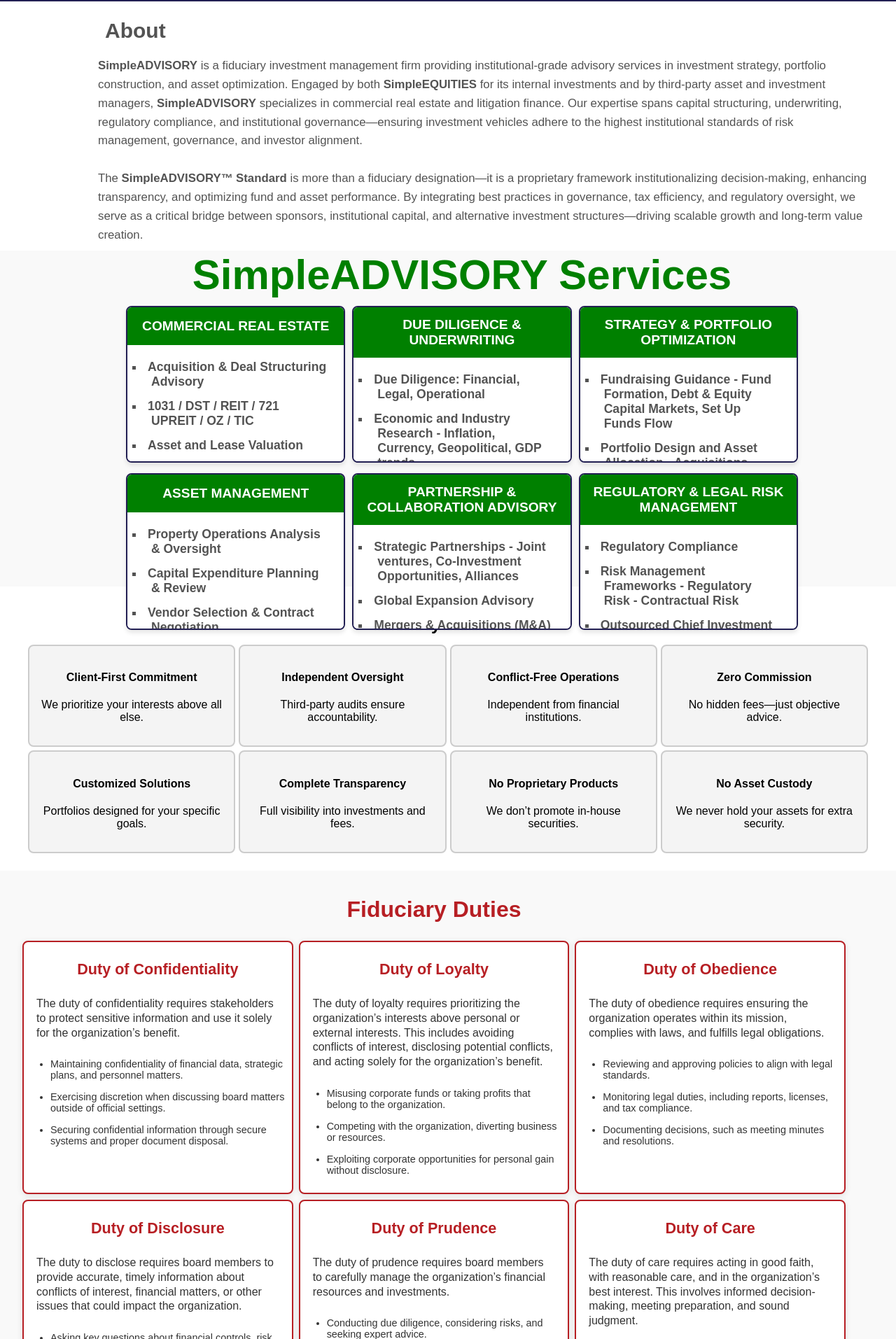
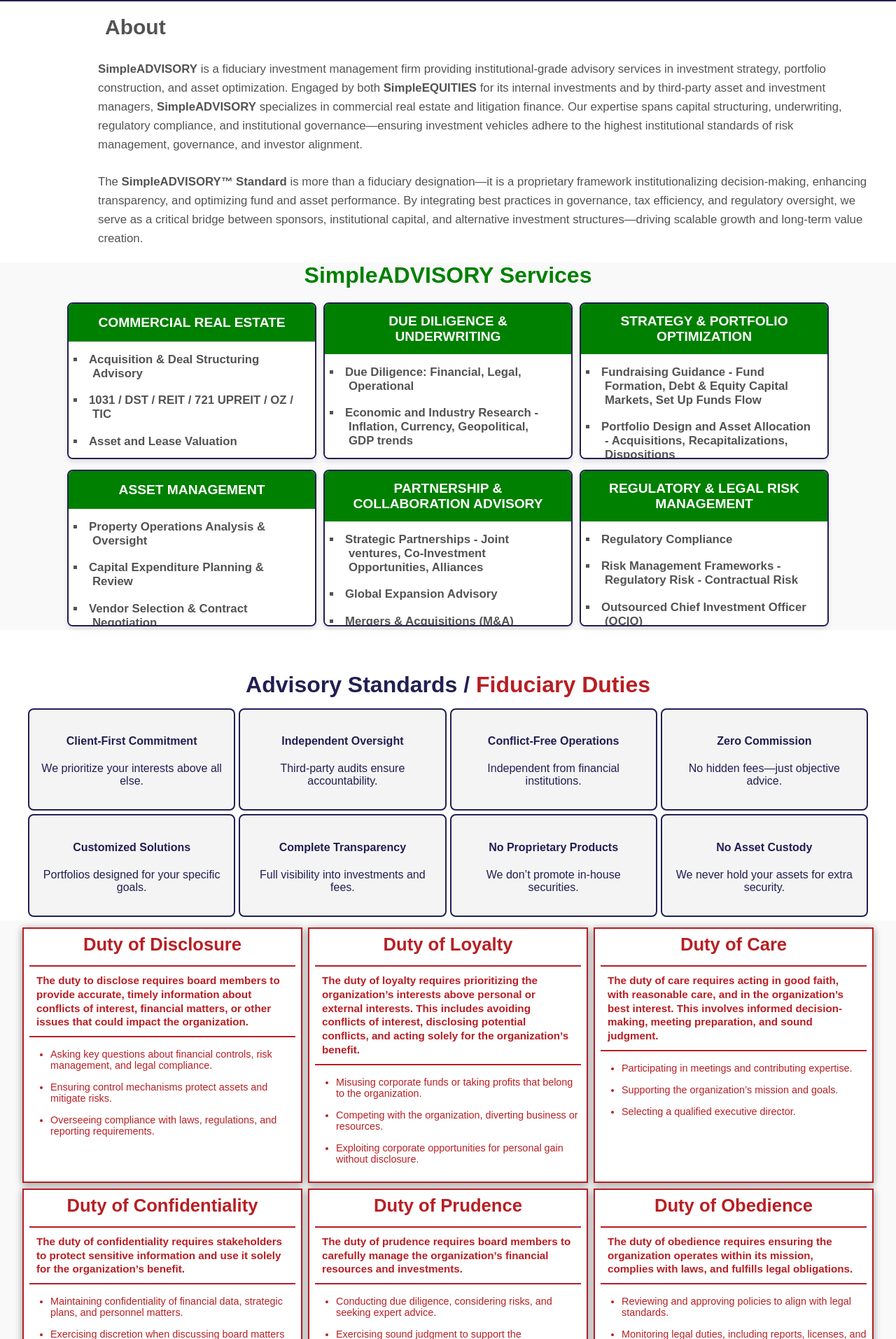
Before and after one commit to mnashed12/SimpleCiti, a Django app: page /SA/ in a window 1280 px wide. Shown: the part 800-2713 px from the top of the page at 70% size. Run offline with Django 5.2, Linux system fonts and the light colour scheme.

Commit message:
SA and homepage

```diff
--- a/HomePage/Templates/SA.html
+++ b/HomePage/Templates/SA.html
@@ -233,7 +233,8 @@ nav ul li:not(:first-child):not(:last-child) a:hover:after {
   font-size: 30px;
   color: #535353;
   margin-left: 150px;
-  margin-bottom: 0px;
+  margin-bottom: 10px;
+  margin-top: 20px;
 }
 .section-content p {
   font-size: 1.05em;
@@ -250,25 +251,25 @@ nav ul li:not(:first-child):not(:last-child) a:hover:after {
 .Offerings {
   padding: 0;
   background-color: #f9f9f9;
-  height: 60vh;
+  margin-bottom: 60px;
 }
 .container {
-  width: 75%;
+  width: 85%;
   margin: 0 auto;
-  transform: translateX(20px);
 }
 .container h2 {
-  font-size: 60px;
+  font-size: 2rem;
   text-align: center;
   color: green;
   margin: 0px;
-  margin-bottom: 10px;
+  margin-top: 20px;
+  margin-bottom: 20px;
 }
 .offering-row {
   display: flex;
   flex-wrap: wrap;
   gap: 10px;
-  justify-content: space-between;
+  justify-content: space-evenly;
 }
 .first-row .offering-card {
   flex: 1 1 32%;
@@ -317,14 +318,14 @@ nav ul li:not(:first-child):not(:last-child) a:hover:after {
   padding-left: 0;
 }
 .offering-content li {
-  font-size: 1.1em;
+  font-size: 1.05em;
   font-weight: bold;
   color: #535353;
   margin-bottom: 0.5em;
   padding-left: 10px;
   text-indent: -5px;
   position: relative;
-  padding-top: 5px;
+  padding-bottom: 10px;
 }
 
 /* General Section Styling */
@@ -341,10 +342,11 @@ nav ul li:not(:first-child):not(:last-child) a:hover:after {
   text-align: center;
   font-size: 2rem;
   color: rgb(183, 31, 36);
+  margin-top: 0;
+  margin-bottom: 10px;
 }
 .fiduciaries-container {
   width: 100%;
-  padding-right: 40px;
 }
 .fiduciary-cards {
   display: grid;
@@ -354,23 +356,25 @@ nav ul li:not(:first-child):not(:last-child) a:hover:after {
 .card {
   background-color: #fff;
   padding: .5rem;
-  border-radius: 8px;
-  box-shadow: 0 2px 10px rgba(0, 0, 0, 0.1);
+  box-shadow: 0 2px 10px rgba(0, 0, 0, 0.4);
   transition: transform 0.3s ease, box-shadow 0.3s ease;
   border: 2px solid rgb(183, 31, 36);
 }
 .card h2 {
-  font-size: 1.35rem;
-  margin-bottom: 1rem;
+  font-size: 1.6rem;
   color: rgb(183, 31, 36);
   text-align: center;
   font-weight: bold;
+  margin: 0;
 }
 .card p {
-  font-size: 1rem;
-  color: #333;
+  font-size: .95rem;
+  color: rgb(183, 31, 36);
   line-height: 1.3em;
   padding: 10px;
+  border-bottom: 2px solid rgb(183, 31, 36);
+  border-top: 2px solid rgb(183, 31, 36);
+  font-weight: bold;
 }
 .card ul {
   list-style-type: disc;
@@ -378,21 +382,35 @@ nav ul li:not(:first-child):not(:last-child) a:hover:after {
   padding-left: 20px;
 }
 .card ul li {
-  font-size: 0.9rem;
-  color: #333;
+  font-size: .9rem;
+  color: rgb(183, 31, 36);
   margin-top: 15px;
 }
 
 /* Standards Container - 4x1 Grid + 4x1 Grid Layout */
+.standards-header {
+  text-align: center; /* Adjust as needed */
+  font-size: 2rem; /* Adjust size */
+}
+.blue-text {
+  color: rgb(34, 31, 83);
+}
+.red-text {
+  color: rgb(183, 31, 36);
+}
 .standards-container {
   max-width: 1200px;
   margin: 0 auto;
   padding: 20px;
+  padding-top: 0;
+  padding-bottom: 0;
 }
 .standards-header {
   text-align: center;
-  font-size: 24px;
+  font-size: 2rem;
   margin-bottom: 15px;
+  margin-top: 0;
+  color: rgb(34, 31, 83);
 }
 .standards-grid, .standards-grid2 {
   display: grid;
@@ -402,27 +420,24 @@ nav ul li:not(:first-child):not(:last-child) a:hover:after {
 .standards-card {
   background: #f4f4f4;
   padding: 15px;
-  border: 2px solid #ccc;
+  border: 2px solid rgb(34, 31, 83);
   border-radius: 8px;
   text-align: center;
   transition: transform 0.2s ease-in-out;
   margin-bottom: 5px;
+  color: rgb(34, 31, 83);
 }
-/* Responsive for smaller screens */
 @media (max-width: 900px) {
   .standards-grid, .standards-grid2 {
-    grid-template-columns: repeat(2, 1fr); /* Switch to 2 columns */
+    grid-template-columns: repeat(2, 1fr);
   }
 }
 
 @media (max-width: 600px) {
   .standards-grid, .standards-grid2 {
-    grid-template-columns: 1fr; /* Stack into 1 column */
+    grid-template-columns: 1fr;
   }
 }
-
-
-
 
 
 /*Footer Section*/
@@ -436,6 +451,11 @@ footer {
 footer p {
   margin: 0;
 }
+
+.pagebackground{
+  background: none;
+}
+
 </style>
 <body>
 
@@ -480,6 +500,7 @@ footer p {
 </section>
 </section>
 
+<section class="pagebackground">
 <!--About Section -->
 <section class="expanded-section" id="Advisory">
   <h2>About</h2>
@@ -592,8 +613,11 @@ footer p {
 
 <section>
   <!-- Standards Section -->
-  <div class="standards-container">
-    <h2 class="standards-header">Advisory Standards</h2>
+  <div class="standards-container" id="Fiduciaries">
+    <h2 class="standards-header">
+      <span class="blue-text">Advisory Standards</span> /
+      <span class="red-text">Fiduciary Duties</span>
+    </h2>
     <div class="standards-grid">
       <div class="standards-card">
         <h4>Client-First Commitment</h4>
@@ -640,18 +664,18 @@ footer p {
   </div>
 </section>
 
-<section class="fiduciaries-standards" id="Fiduciaries">
+<section class="fiduciaries-standards">
   <!-- Fiduciaries Section -->
   <div class="fiduciaries-container">
-    <h2>Fiduciary Duties</h2>
     <div class="fiduciary-cards">
-      <article class="card" aria-label="Duty of Confidentiality">
-        <h2>Duty of Confidentiality</h2>
-        <p>The duty of confidentiality requires stakeholders to protect sensitive information and use it solely for the organization’s benefit.</p>
+
+      <article class="card" aria-label="Duty of Disclosure">
+        <h2>Duty of Disclosure</h2>
+        <p>The duty to disclose requires board members to provide accurate, timely information about conflicts of interest, financial matters, or other issues that could impact the organization.</p>
         <ul>
-          <li>Maintaining confidentiality of financial data, strategic plans, and personnel matters.</li>
-          <li>Exercising discretion when discussing board matters outside of official settings.</li>
-          <li>Securing confidential information through secure systems and proper document disposal.</li>
+          <li>Asking key questions about financial controls, risk management, and legal compliance.</li>
+          <li>Ensuring control mechanisms protect assets and mitigate risks.</li>
+          <li>Overseeing compliance with laws, regulations, and reporting requirements.</li>
         </ul>
       </article>
 
```
Also changed, not shown: other parts of HomePage/Templates/SA.html (+20 -19 lines), HomePage/Templates/home.html (+38 -54 lines), HomePage/static/Family.png, HomePage/static/FortMorganFinancialLogo.png, HomePage/static/SimpleASSETSLogo.png, HomePage/static/SimpleAdvisoryLogo2.png, HomePage/static/SimpleEquitiesLogo.png, HomePage/static/SimpleFamilyLogo.png, HomePage/static/homeback.png, HomePage/static/house.png, HomePage/static/house.webp (added), HomePage/static/law.png, 1 other file.
